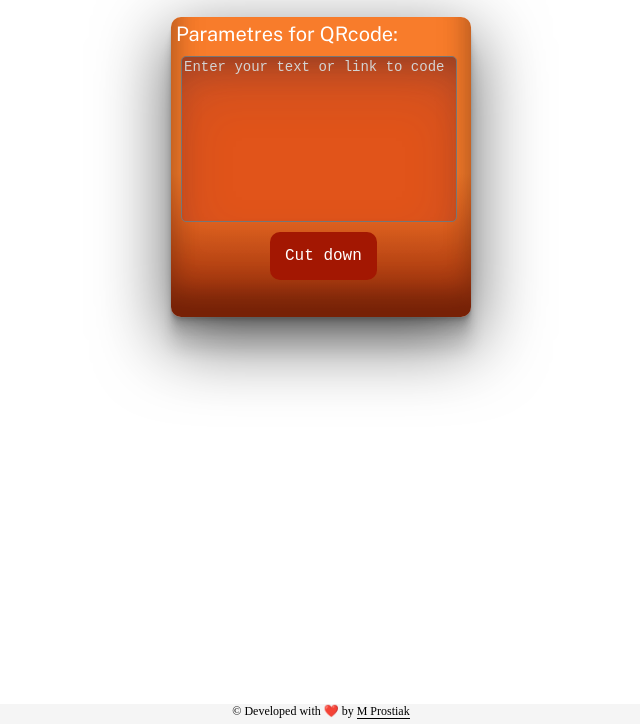
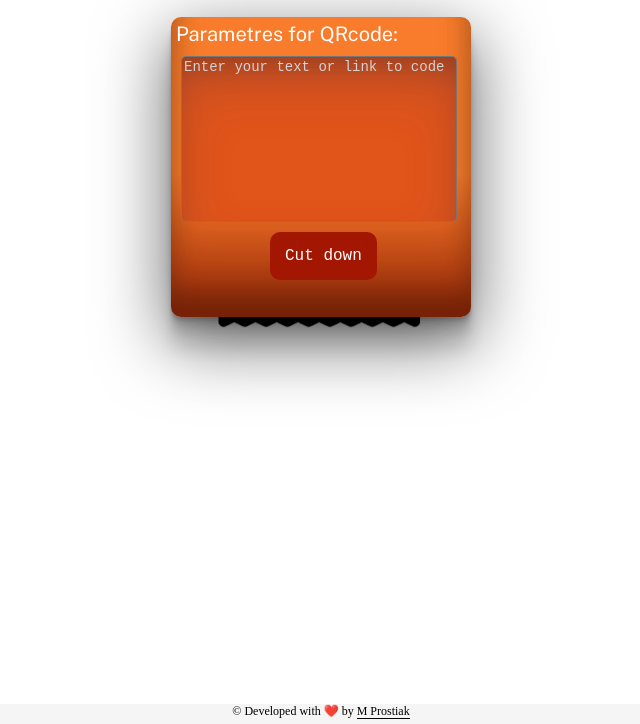
Before and after one commit to MariiaProstiak/Barcode-Generator, a plain HTML site: page index.html in a window 1280 px wide. Shown: the part 84-808 px from the top of the page, without its empty margins (319-959 px from the left). Drawn offline with nearby package versions, Linux system fonts and the light colour scheme; the site is published under a folder, as on GitHub Pages, so addresses that start at the root find nothing.

Commit message:
Update style.css

```diff
--- a/style.css
+++ b/style.css
@@ -110,7 +110,7 @@ body {
 
 .qrcode {
    height: 240px;
-   background: url(/paper.png);
+   background: url(./img/paper.png);
    background-repeat: no-repeat;
    background-position: 37px 0px;
    background-size: contain;
```
